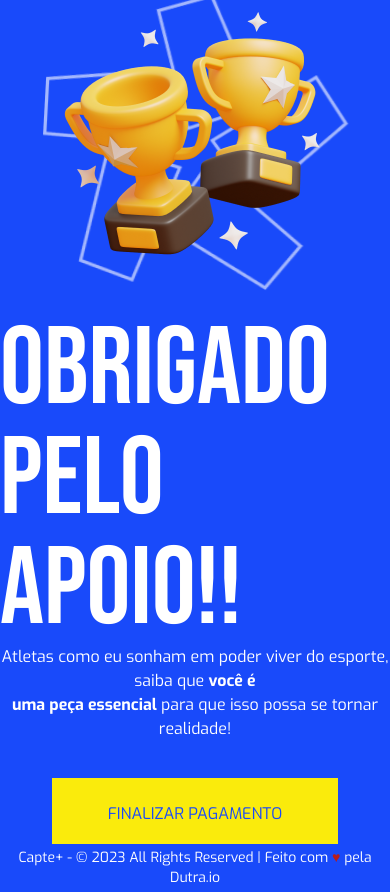
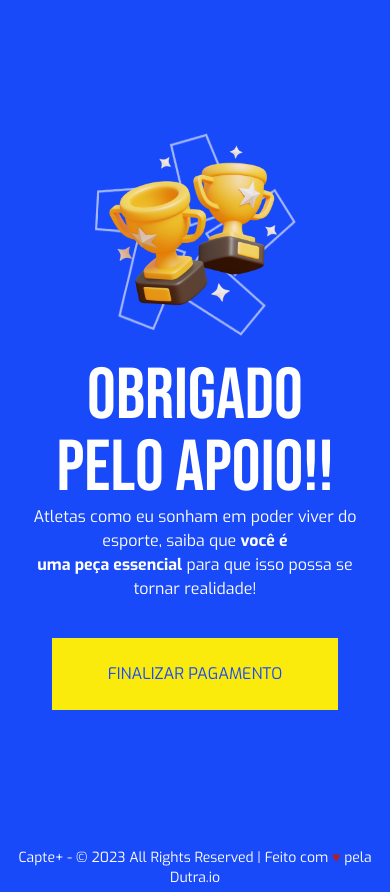
Before and after one commit to thiagojava/Captemais, a Next.js app: page /agradecimento in a window 390 px wide. Built offline with nearby package versions, Linux system fonts and the light colour scheme.

Commit message:
feat: agradecimento page responsive

```diff
--- a/src/app/agradecimento/page.tsx
+++ b/src/app/agradecimento/page.tsx
@@ -3,16 +3,16 @@ import Image from 'next/image'
 
 export default function Agradecimento() {
   return (
-    <div className="flex h-screen items-center justify-center bg-primary flex-col">
+    <div className="flex h-screen items-center justify-center bg-primary flex-col px-8 sm:px-0 text-center">
 
-      <div className="relative">
-        <Image src="images/star-outline.png" width="304" height="304" alt="imagem de estrelas" className="absolulte animate-wiggle" />
-        <Image src="images/trofeu.png" width="304" height="304" alt="imagem de trofeus" className="absolute top-0 animate-bounce" />
+      <div className="relative sm:mt-24 w-[200px] sm:w-[300px] sm:h-[300px] h-[200px]">
+        <Image src="images/star-outline.png" fill alt="imagem de estrelas" className="absolulte animate-wiggle" />
+        <Image src="images/trofeu.png" fill alt="imagem de trofeus" className="absolute top-0 animate-bounce" />
       </div>
 
-      <h1 className="font-title text-[110px] text-white leading-none mt-7">Obrigado pelo apoio!!</h1>
+      <h1 className="font-title text-7xl sm:text-[110px] text-white leading-none mt-7">Obrigado pelo apoio!!</h1>
       <p className="text-white text-center">Atletas como eu sonham em poder viver do esporte, saiba que <b>você é<br/>uma peça essencial</b> para que isso possa se tornar realidade!</p>
-      <button className="py-6 px-14 bg-secondary text-primary uppercase border border-primary hover:bg-white hover:text-black mt-9 ease-in-out duration-200">finalizar pagamento</button>
+      <a href="/" className="py-6 px-14 bg-secondary text-primary uppercase border border-primary hover:bg-white hover:text-black mt-9 ease-in-out duration-200">finalizar pagamento</a>
     </div>
   )
 }
```
